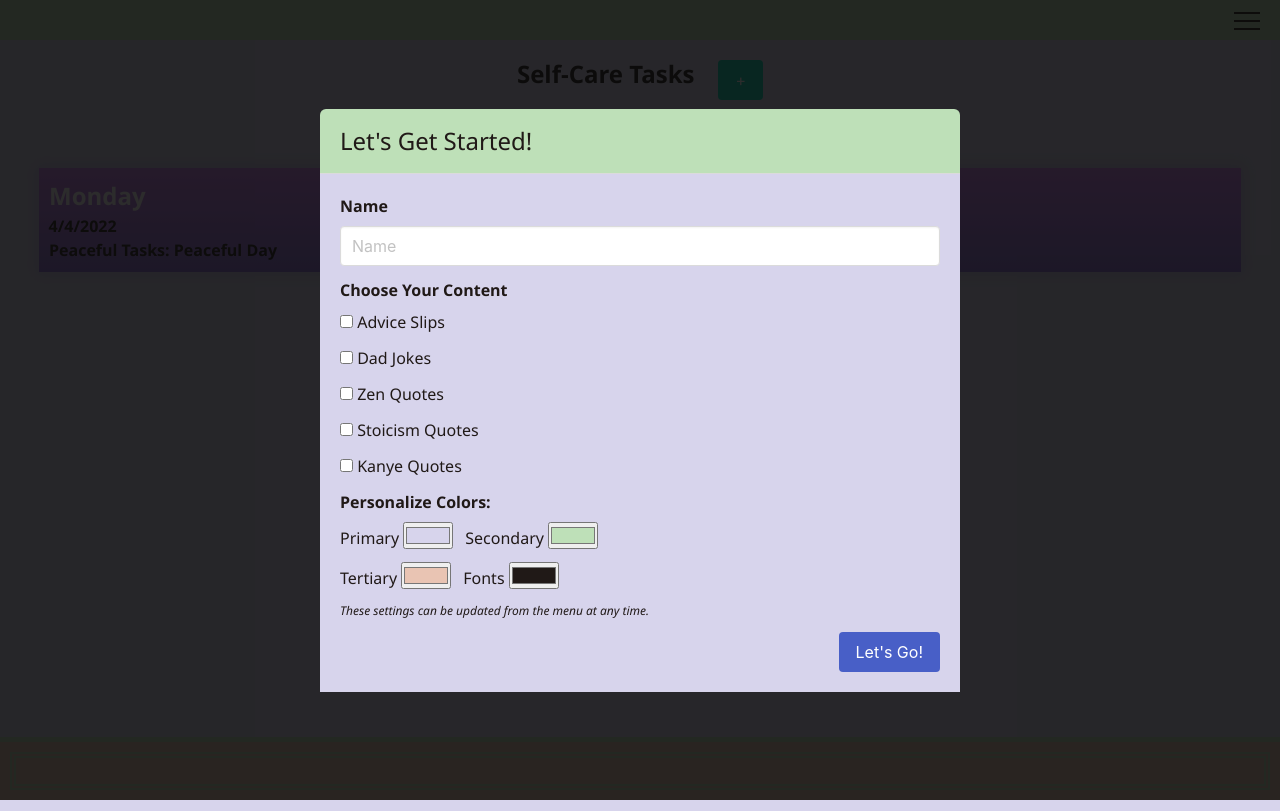
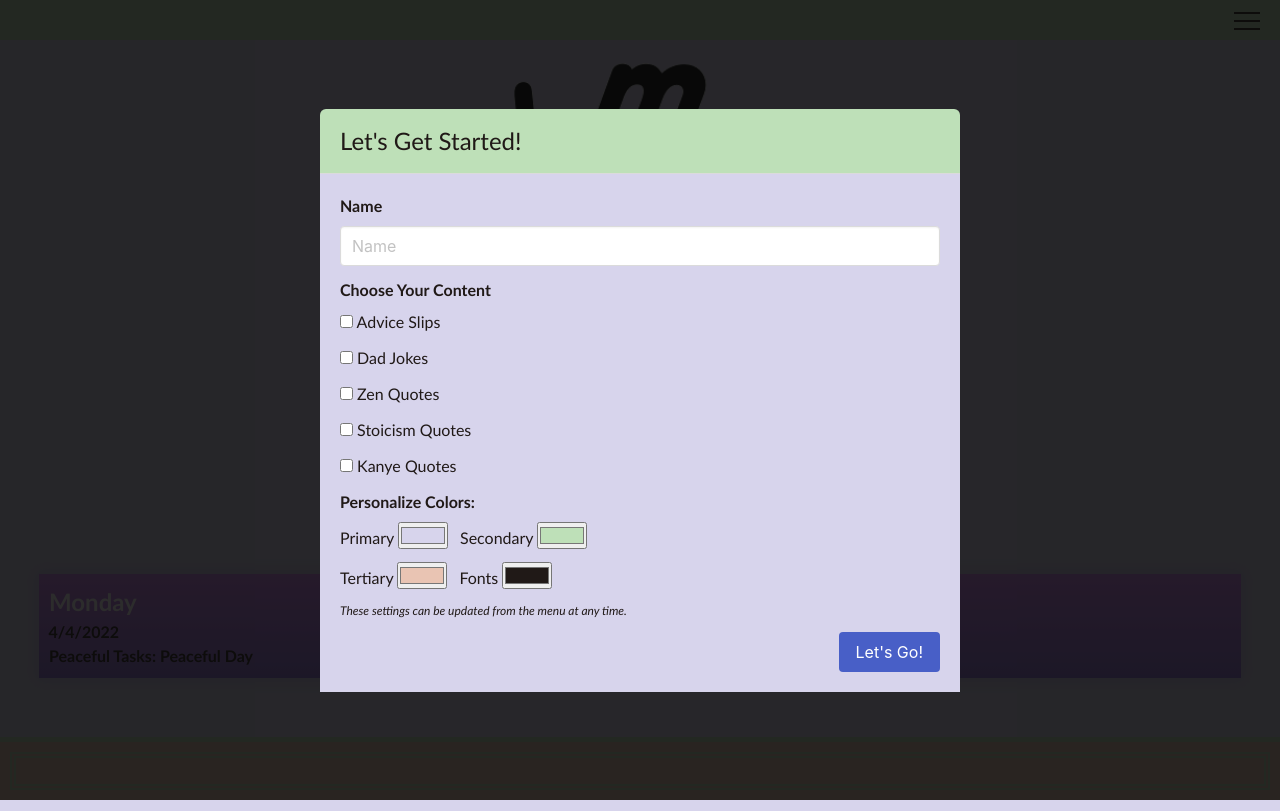
Before and after one commit to chardmuffin/health-buddy, a plain HTML site: page index.html in a window 1280 px wide. Drawn offline with nearby package versions, Linux system fonts and the light colour scheme.

Commit message:
title-logo

```diff
--- a/assets/css/style.css
+++ b/assets/css/style.css
@@ -18,7 +18,7 @@ body {
     margin: 0;
     padding: 0;
     box-sizing: border-box;
-    font-family: 'Segoe UI', Tahoma, Geneva, Verdana, sans-serif;
+    font-family:'Trebuchet MS', 'Lucida Sans Unicode', 'Lucida Grande', 'Lucida Sans', Arial, sans-serif;
 }
 
 /* NAV BAR */
@@ -115,6 +115,21 @@ nav h3 {
     border-bottom: 2px solid var(--dark);
     width: 85%;
     margin: 5% auto;
+}
+
+#welcome-message-container {
+    text-align: center;
+
+}
+
+#icon-container {
+    padding-top: 20px;
+    text-align: center;
+
+}
+
+#icon-container img{
+    width: 50%;
 }
 
 /* FOOTER */
--- a/assets/js/script.js
+++ b/assets/js/script.js
@@ -522,6 +522,16 @@ var loadNavBar = function() {
     }
 }
 
+var generateHero = function() {
+    console.log()
+    var welcomeIcon = $('<img>');
+    var iconContainerEl = $('#icon-container')
+    welcomeIcon.attr('src', './assets/images/good-morning-transparent.png')
+
+
+    iconContainerEl.append(welcomeIcon)
+}
+
 // utility function to generate a random numeric value between min and max, inclusive
 var randomNumber = function(min, max) {
     return Math.floor(Math.random() * (max - min + 1) + min);
@@ -742,6 +752,8 @@ var getDownFooterComeOnGetDown = function() {
 $(document).ready(getLocalStorage);
 $(document).ready(firstTime);
 $(document).ready(loadNavBar);
+$(document).ready(generateHero);
+
 
 // Listeners
 document.getElementById("settings").addEventListener("click", showSettings);
--- a/index.html
+++ b/index.html
@@ -182,18 +182,18 @@
         </div>
     </nav>
 
+    <!--Hero-->
     <header id="jumbotron">
-        <div id="welcome-message-container">
+
+        <div id="icon-container">
             <!--
                 TODO
                 used jquery to add icon/image here
             -->
         </div>
-        <div id="icon-container">
-            <!--
-                TODO
-                used jquery to add icon/image here
-            -->
+        <div id="welcome-message-container">
+            <h1 class="title is-2">Mental Health Buddy</h1>
+
         </div>
     </header>
 
```
